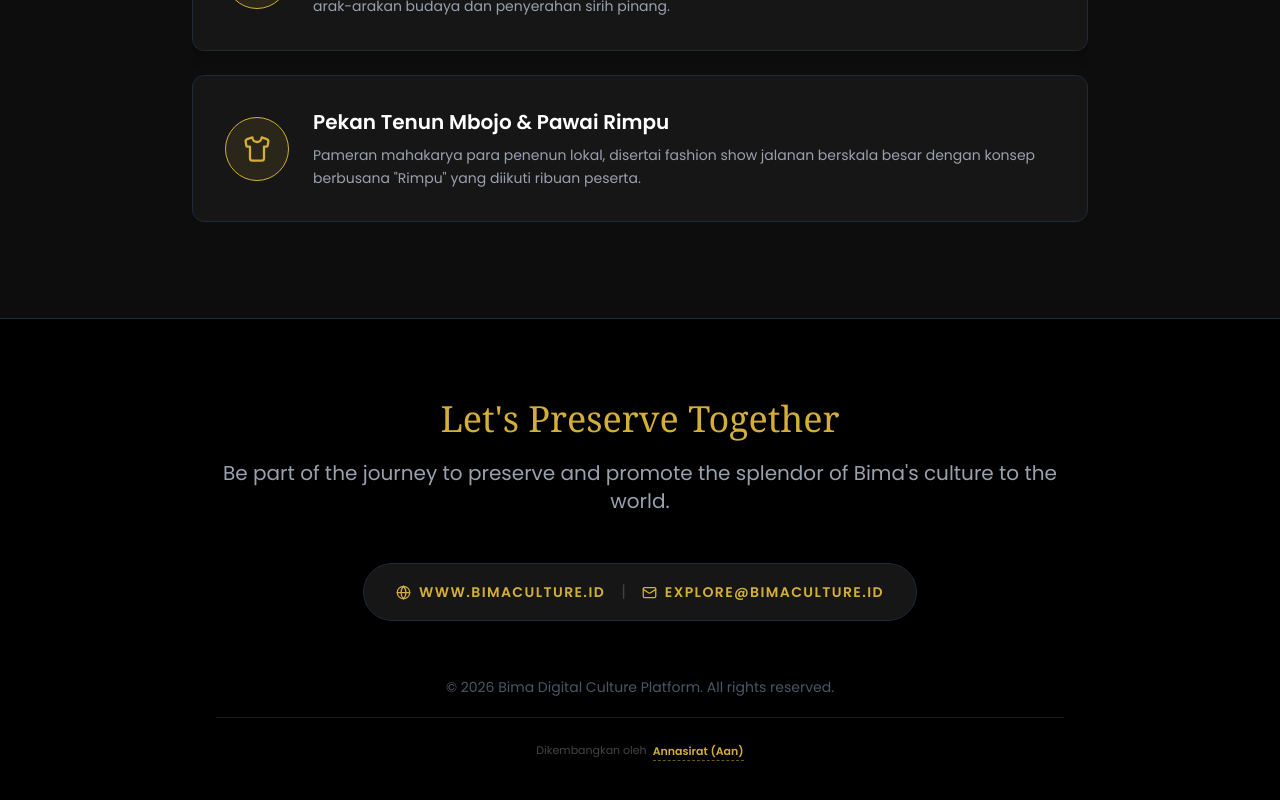
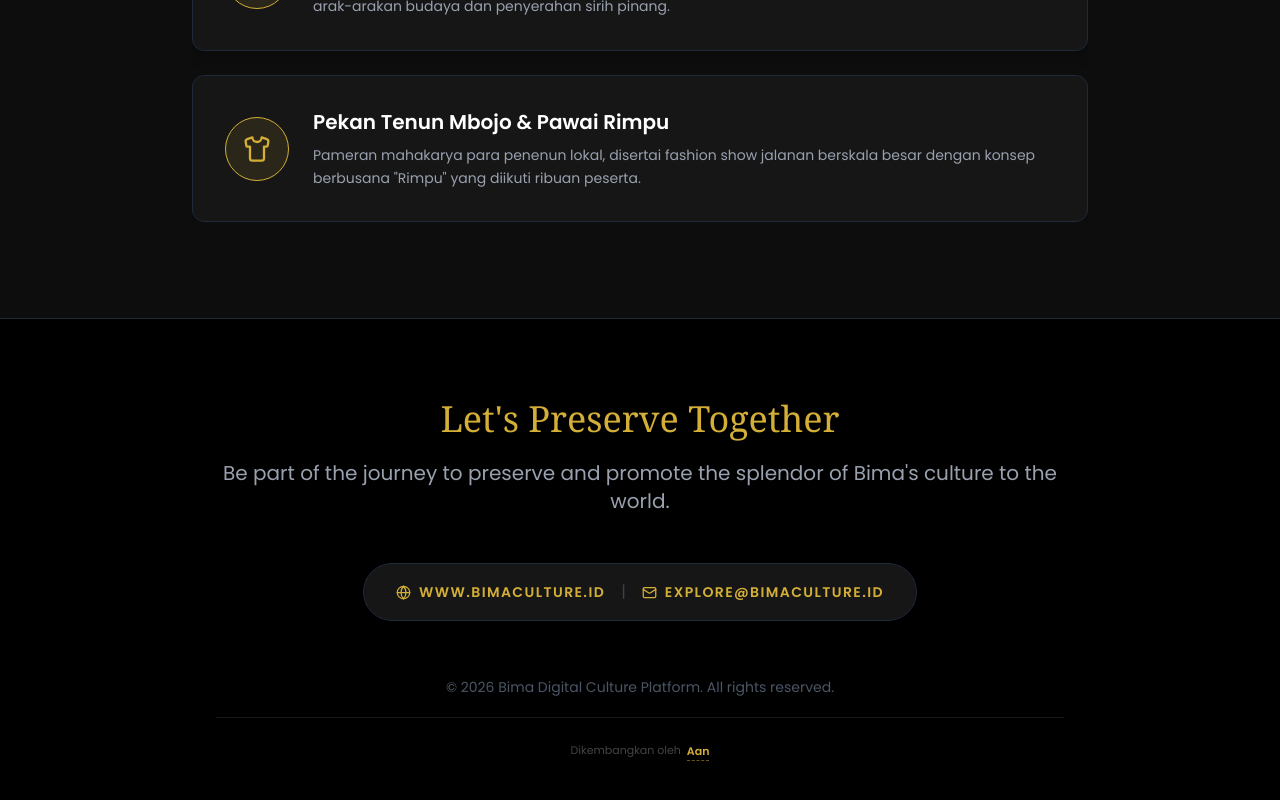
Before and after one commit to aan-HTML/budaya-bima, a Next.js app: page /en in a window 1280 px wide. Shown: the part 5750-6550 px from the top of the page. Built offline with nearby package versions, Linux system fonts and the light colour scheme; a web font is replaced by a local one.

Commit message:
BUG PANTEK!!!!!

```diff
--- a/src/components/Footer.tsx
+++ b/src/components/Footer.tsx
@@ -62,7 +62,7 @@ export default function Footer({ messages }: FooterProps) {
                 onClick={() => setShowCard((v) => !v)}
                 className="text-[#d4af37] text-[11px] font-semibold cursor-pointer border-b border-dashed border-[#d4af3780] pb-px hover:text-[#e8cc6a] transition-colors duration-200"
               >
-                Annasirat (Aan)
+                Aan
               </span>
 
               <AnimatePresence>
@@ -89,7 +89,7 @@ export default function Footer({ messages }: FooterProps) {
                         </div>
                         <div>
                           <p className="text-[#e5e5e5] text-[13px] font-bold leading-tight">
-                            Annasirat (Aan)
+                            Aan
                           </p>
                           <p className="text-[#d4af37] text-[10px] mt-0.5">
                             Front-end - UI/UX
```
